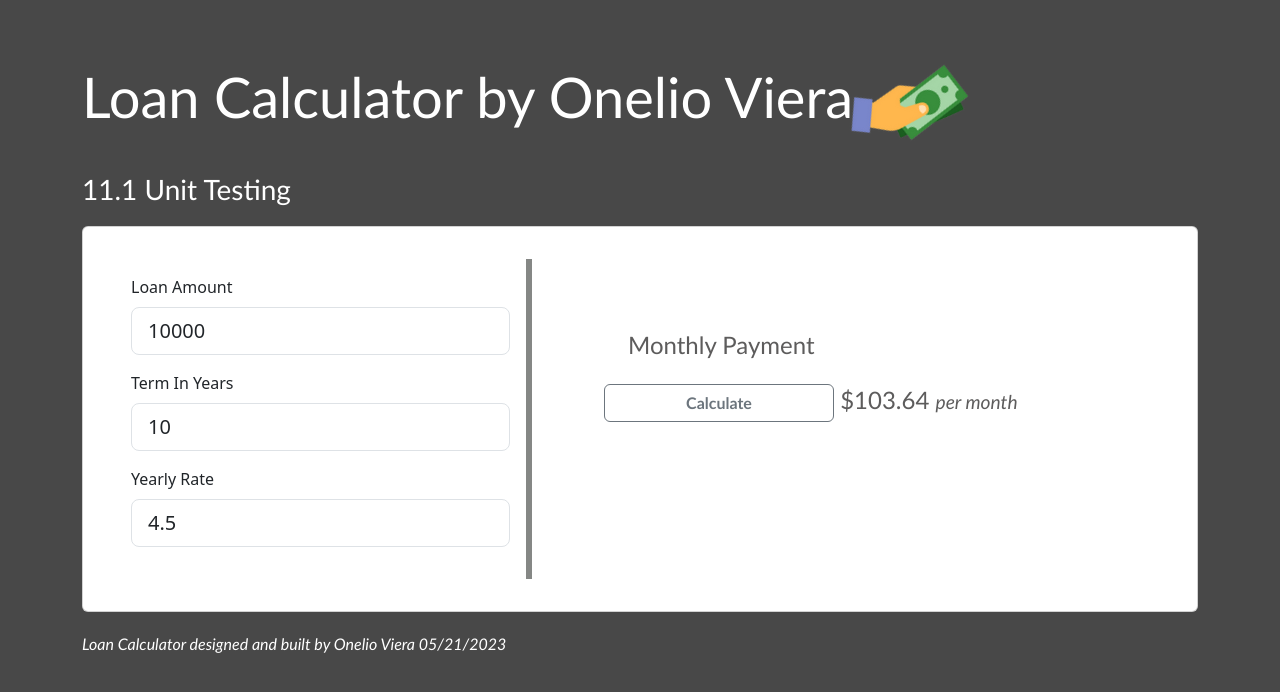
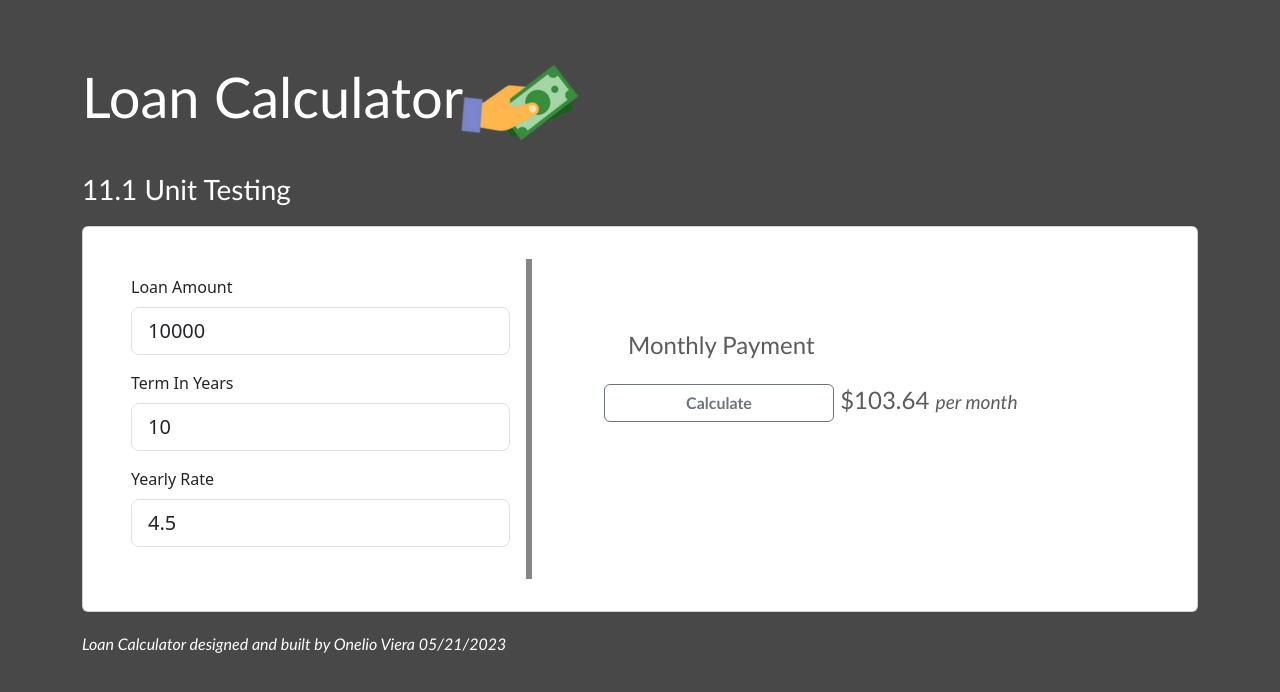
Before and after one commit to OnelioViera/loan-calculator, a website: page index.html in a window 1280 px wide. Drawn offline with nearby package versions, Linux system fonts and the light colour scheme.

Commit message:
updated index.html

```diff
--- a/index.html
+++ b/index.html
@@ -14,7 +14,7 @@
     <!--Start Project Here-->
     <section class="mt-5">
         <div class="container">
-            <h1 class="display-4 mb-2">Loan Calculator by Onelio Viera<img src="pngwing.png" class="fa-solid fa-shake"
+            <h1 class="display-4 mb-2">Loan Calculator<img src="pngwing.png" class="fa-solid fa-shake"
                     style="--fa-animation-duration: 25s;" alt="Hand and dollor"></h1>
             <p class="fs-3">11.1 Unit Testing</p>
             <div class="card p-3">
```
